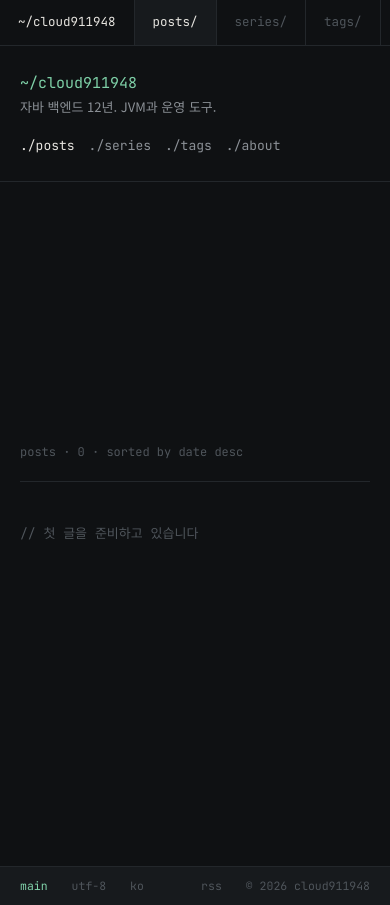
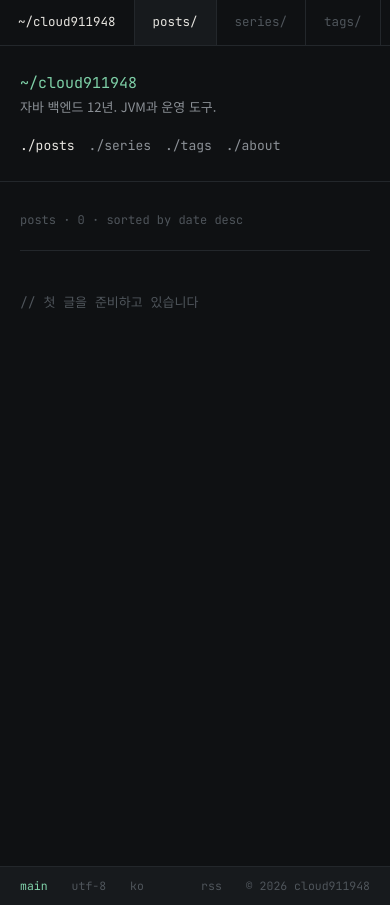
Before and after one commit to cloud911948/cloud911948.github.io, a Jekyll site: the page built from index.md, in a window 390 px wide. Built offline with Jekyll 4.4.1, drawn with Linux system fonts in a browser that asks for light colours.

Commit message:
[blog] fix: 모바일에서 사이드 내비와 목록 사이 빈 공간 제거

```diff
--- a/assets/css/main.css
+++ b/assets/css/main.css
@@ -119,7 +119,7 @@ a:hover { color: var(--ink); border-bottom-color: var(--ink); }
 /* 반응형 */
 @media (max-width: 1100px) { .post-wrap { grid-template-columns: minmax(0, 1fr); } .toc { display: none; } }
 @media (max-width: 860px) {
-  .wrap { grid-template-columns: minmax(0, 1fr); }
+  .wrap { grid-template-columns: minmax(0, 1fr); align-content: start; }
   .side { position: static; height: auto; border-right: 0; border-bottom: 1px solid var(--line); padding: 24px 20px; gap: 16px; }
   .side-nav { flex-direction: row; flex-wrap: wrap; gap: 14px; } .side-foot { display: none; }
   .list, .article { padding: 28px 20px 48px; }
```
